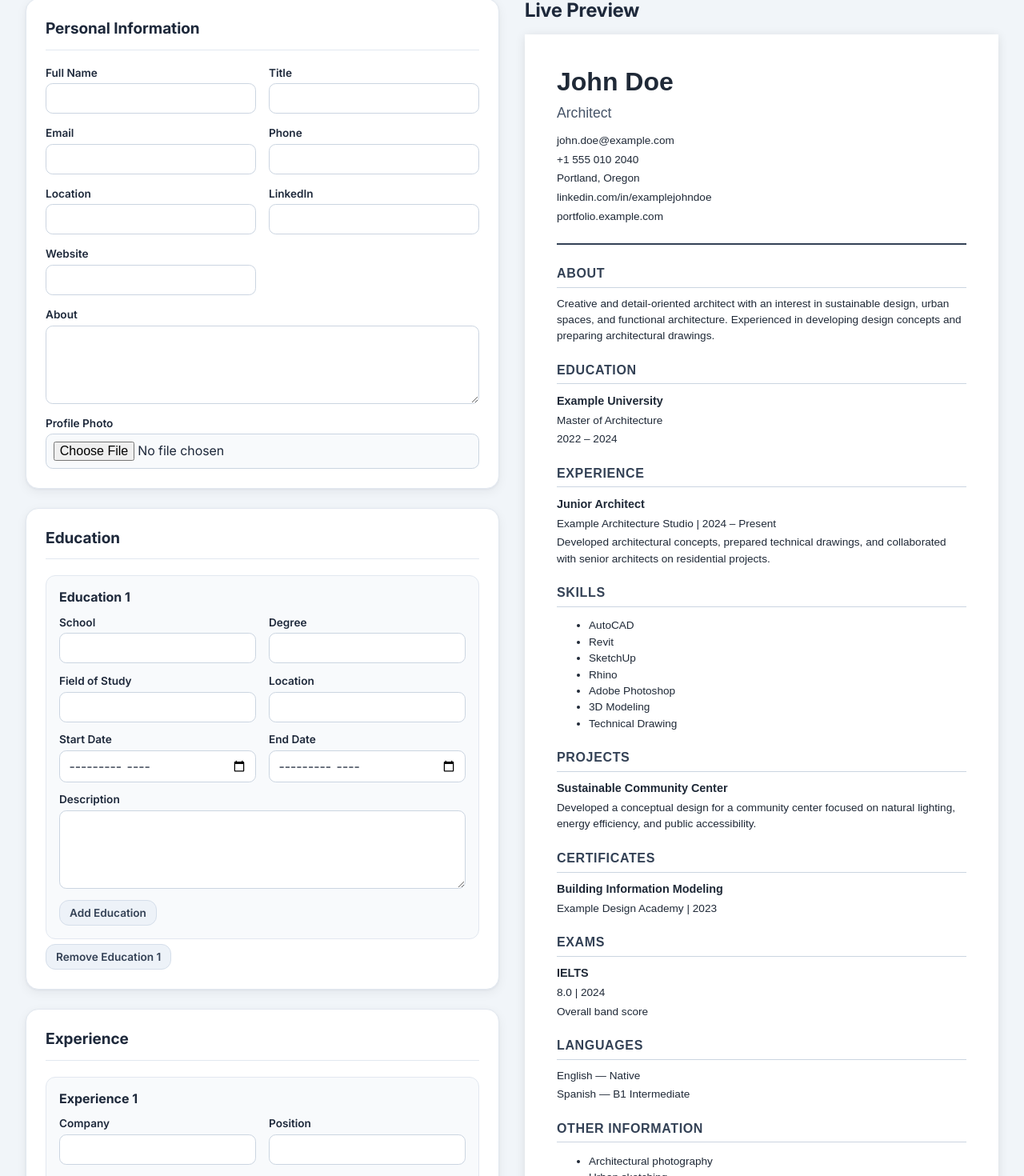
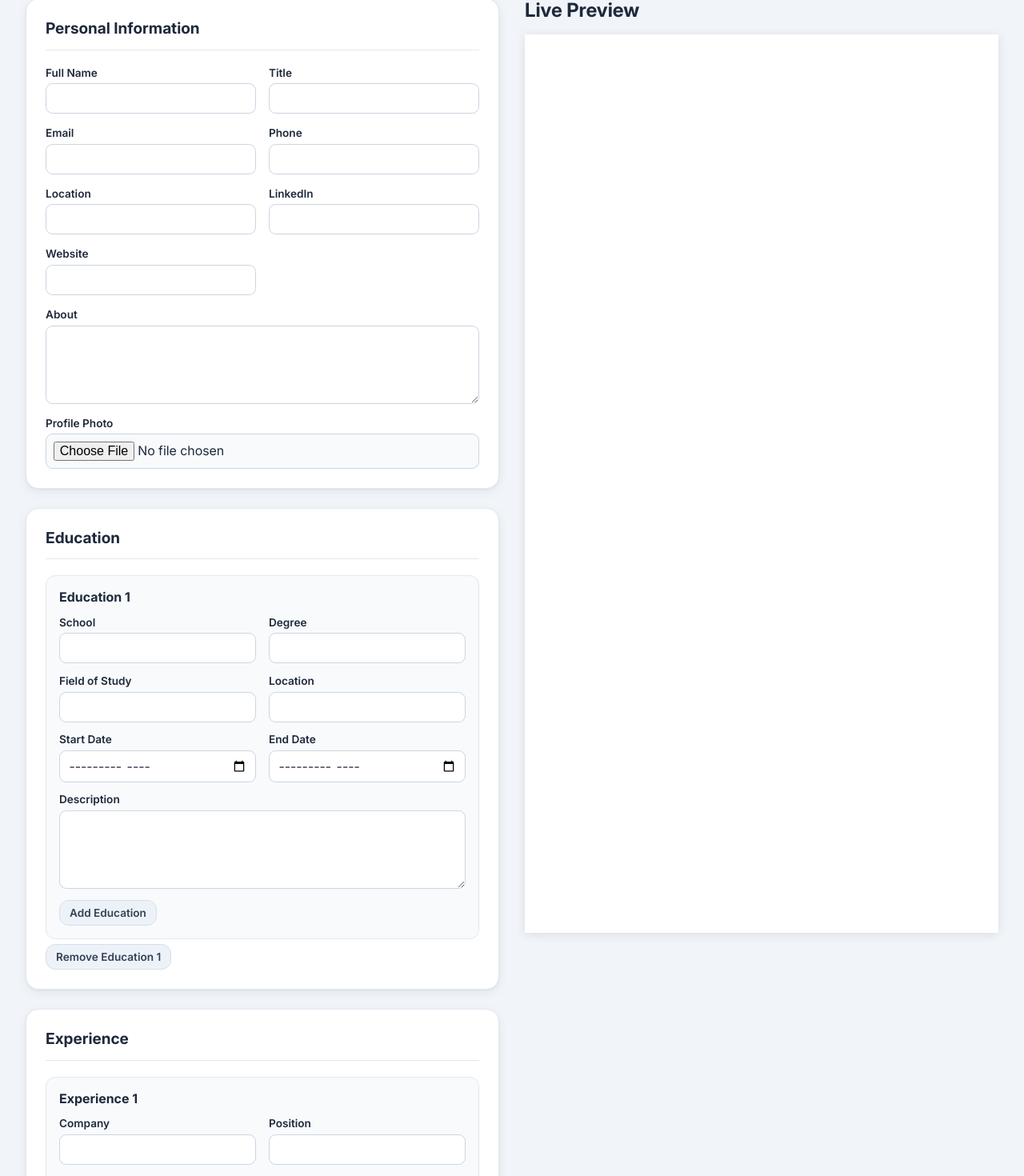
Before and after one commit to canberkg67/cv-app, a React (Vite) app: page / in a window 1280 px wide. Shown: the part 182-1652 px from the top of the page at 80% size. Built offline with nearby package versions, Linux system fonts and the light colour scheme.

Commit message:
feat: hide empty sections and placeholders in preview page

```diff
--- a/src/components/Preview.jsx
+++ b/src/components/Preview.jsx
@@ -1,3 +1,13 @@
+function hasValue(value) {
+    return typeof value === "string" ? value.trim().length > 0 : Boolean(value);
+}
+
+function hasEntryContent(entry) {
+    return Object.entries(entry).some(([key, value]) =>
+        key !== "id" && hasValue(value)
+    );
+}
+
 export default function Preview({
     personalInfo,
     education,
@@ -9,56 +19,33 @@ export default function Preview({
     language,
     other
 }) {
-
-    const skillList = skills
-        .split("\n")
-        .map((skill) => skill.trim())
-        .filter(Boolean);
-
-    const otherList = other
-        .split("\n")
-        .map((item) => item.trim())
-        .filter(Boolean);
-
+    const skillList = skills.split("\n").map(skill => skill.trim()).filter(Boolean);
+    const otherList = other.split("\n").map(item => item.trim()).filter(Boolean);
     const filledEducation = education
-        .map((entry, index) => ({ entry, index }))
-        .filter(({ entry }) =>
-            Object.entries(entry).some(([key, value]) => key !== "id" && value)
-        )
-        .sort(({ entry: first }, { entry: second }) => {
-            if (!first.schoolEndDate) return second.schoolEndDate ? 1 : 0;
-            if (!second.schoolEndDate) return -1;
+        .filter(hasEntryContent)
+        .sort((first, second) => {
+            if (!hasValue(first.schoolEndDate)) return hasValue(second.schoolEndDate) ? 1 : 0;
+            if (!hasValue(second.schoolEndDate)) return -1;
             return second.schoolEndDate.localeCompare(first.schoolEndDate);
         });
     const filledExperience = experience
-        .map((entry, index) => ({ entry, index }))
-        .filter(({ entry }) =>
-            Object.entries(entry).some(([key, value]) => key !== "id" && value)
-        )
-        .sort(({ entry: first }, { entry: second }) => {
-            if (!first.jobEndDate) return second.jobEndDate ? -1 : 0;
-            if (!second.jobEndDate) return 1;
+        .filter(hasEntryContent)
+        .sort((first, second) => {
+            if (!hasValue(first.jobEndDate)) return hasValue(second.jobEndDate) ? -1 : 0;
+            if (!hasValue(second.jobEndDate)) return 1;
             return second.jobEndDate.localeCompare(first.jobEndDate);
         });
-    const filledProjects = projects.filter(entry =>
-        entry.projectName || entry.projectLink || entry.projectDescription
-    );
-    const filledCertificates = certificates.filter(entry =>
-        entry.certificateName || entry.issuingOrganization ||
-        entry.certificateDate || entry.certificateLink
-    );
-    const filledExams = exams.filter(entry =>
-        entry.examName || entry.examScore || entry.examDate || entry.examDetails
-    );
-    const filledLanguages = language.filter(entry =>
-        entry.language || entry.languageLevel
-    );
+    const filledProjects = projects.filter(hasEntryContent);
+    const filledCertificates = certificates.filter(hasEntryContent);
+    const filledExams = exams.filter(hasEntryContent);
+    const filledLanguages = language.filter(hasEntryContent);
+    const hasPersonalInfo = Object.values(personalInfo).some(hasValue);
 
     return (
         <section className="cv-preview">
             <h2>Live Preview</h2>
-
             <div className="cv-page" lang="en">
+                {hasPersonalInfo && (
                     <header className="cv-header">
                         {personalInfo.profilePhoto && (
                             <img
@@ -67,208 +54,152 @@ export default function Preview({
                                 alt="Profile"
                             />
                         )}
-                    <h1>{personalInfo.fullName || "John Doe"}</h1>
-                    <h2>{personalInfo.title || "Architect"}</h2>
+                        {hasValue(personalInfo.fullName) && <h1>{personalInfo.fullName}</h1>}
+                        {hasValue(personalInfo.title) && <h2>{personalInfo.title}</h2>}
+                        {["email", "phone", "location", "linkedin", "website"].map(field =>
+                            hasValue(personalInfo[field]) && (
+                                <p key={field}>{personalInfo[field]}</p>
+                            )
+                        )}
+                    </header>
+                )}
 
-                    <p>{personalInfo.email || "john.doe@example.com"}</p>
-                    <p>{personalInfo.phone || "+1 555 010 2040"}</p>
-                    <p>{personalInfo.location || "Portland, Oregon"}</p>
-                    <p>{personalInfo.linkedin || "linkedin.com/in/examplejohndoe"}</p>
-                    <p>{personalInfo.website || "portfolio.example.com"}</p>
-
-                </header>
-
+                {hasValue(personalInfo.about) && (
                     <section className="cv-section">
                         <h3>About</h3>
-                    <p>
-                        {personalInfo.about || "Creative and detail-oriented architect with an interest in sustainable design, urban spaces, and functional architecture. Experienced in developing design concepts and preparing architectural drawings."}
-                    </p>
+                        <p>{personalInfo.about}</p>
                     </section>
+                )}
 
+                {filledEducation.length > 0 && (
                     <section className="cv-section">
                         <h3>Education</h3>
-                    {filledEducation.length > 0 ? (
-                        filledEducation.map(({ entry }) => (
+                        {filledEducation.map(entry => (
                             <div key={entry.id}>
-                                <h4>{entry.school}</h4>
-                                {entry.degree && <p>{entry.degree}</p>}
-                                {entry.fieldOfStudy && <p>{entry.fieldOfStudy}</p>}
-                                {entry.schoolLocation && <p>{entry.schoolLocation}</p>}
-                                {(entry.schoolStartDate || entry.schoolEndDate) && (
+                                {hasValue(entry.school) && <h4>{entry.school}</h4>}
+                                {hasValue(entry.degree) && <p>{entry.degree}</p>}
+                                {hasValue(entry.fieldOfStudy) && <p>{entry.fieldOfStudy}</p>}
+                                {hasValue(entry.schoolLocation) && <p>{entry.schoolLocation}</p>}
+                                {(hasValue(entry.schoolStartDate) || hasValue(entry.schoolEndDate)) && (
                                     <p>
-                                        {entry.schoolStartDate || "Start date not set"} –{" "}
-                                        {entry.schoolEndDate || "Present"}
+                                        {entry.schoolStartDate}
+                                        {entry.schoolStartDate && entry.schoolEndDate && " – "}
+                                        {entry.schoolEndDate}
                                     </p>
                                 )}
-                                {entry.schoolDescription && (
-                                    <p>{entry.schoolDescription}</p>
+                                {hasValue(entry.schoolDescription) && <p>{entry.schoolDescription}</p>}
+                            </div>
+                        ))}
+                    </section>
                 )}
-                            </div>
-                        ))
-                    ) : (
-                        <div>
-                            <h4>Example University</h4>
-                            <p>Master of Architecture</p>
-                            <p>2022 – 2024</p>
-                        </div>
-                    )}
-                </section>
 
+                {filledExperience.length > 0 && (
                     <section className="cv-section">
                         <h3>Experience</h3>
-                    {filledExperience.length > 0 ? (
-                        filledExperience.map(({ entry }) => (
+                        {filledExperience.map(entry => (
                             <div key={entry.id}>
-                                <h4>{entry.company}</h4>
-                                {(entry.position || entry.jobStartDate || entry.jobEndDate) && (
+                                {hasValue(entry.company) && <h4>{entry.company}</h4>}
+                                {(hasValue(entry.position) || hasValue(entry.jobStartDate) || hasValue(entry.jobEndDate)) && (
                                     <p>
                                         {entry.position}
                                         {entry.position && (entry.jobStartDate || entry.jobEndDate) && " | "}
-                                        {entry.jobStartDate || "Start date not set"}
-                                        {" – "}
-                                        {entry.jobEndDate || "Present"}
+                                        {entry.jobStartDate}
+                                        {entry.jobStartDate && entry.jobEndDate && " – "}
+                                        {entry.jobEndDate}
                                     </p>
                                 )}
-                                {entry.jobLocation && <p>{entry.jobLocation}</p>}
-                                {entry.jobDescription && <p>{entry.jobDescription}</p>}
+                                {hasValue(entry.jobLocation) && <p>{entry.jobLocation}</p>}
+                                {hasValue(entry.jobDescription) && <p>{entry.jobDescription}</p>}
                             </div>
-                        ))
-                    ) : (
-                        <div>
-                            <h4>Junior Architect</h4>
-                            <p>Example Architecture Studio | 2024 – Present</p>
-                            <p>
-                                Developed architectural concepts, prepared technical drawings, and collaborated with senior architects on residential projects.
-                            </p>
-                        </div>
+                        ))}
+                    </section>
                 )}
-                </section>
 
+                {skillList.length > 0 && (
                     <section className="cv-section">
                         <h3>Skills</h3>
                         <ul>
-                        {(skillList.length > 0
-                            ? skillList
-                            : [
-                                "AutoCAD",
-                                "Revit",
-                                "SketchUp",
-                                "Rhino",
-                                "Adobe Photoshop",
-                                "3D Modeling",
-                                "Technical Drawing",
-                            ]
-                        ).map((skill, index) => (
+                            {skillList.map((skill, index) => (
                                 <li key={`${skill}-${index}`}>{skill}</li>
                             ))}
                         </ul>
                     </section>
+                )}
 
+                {filledProjects.length > 0 && (
                     <section className="cv-section">
                         <h3>Projects</h3>
-                    {filledProjects.length > 0 ? (
-                        filledProjects.map(entry => (
+                        {filledProjects.map(entry => (
                             <div key={entry.id}>
-                                {entry.projectName && <h4>{entry.projectName}</h4>}
-                                {entry.projectLink && <p>{entry.projectLink}</p>}
-                                {entry.projectDescription && (
-                                    <p>{entry.projectDescription}</p>
+                                {hasValue(entry.projectName) && <h4>{entry.projectName}</h4>}
+                                {hasValue(entry.projectLink) && <p>{entry.projectLink}</p>}
+                                {hasValue(entry.projectDescription) && <p>{entry.projectDescription}</p>}
+                            </div>
+                        ))}
+                    </section>
                 )}
-                            </div>
-                        ))
-                    ) : (
-                        <div>
-                            <h4>Sustainable Community Center</h4>
-                            <p>
-                                Developed a conceptual design for a community center focused on natural lighting, energy efficiency, and public accessibility.
-                            </p>
-                        </div>
-                    )}
-                </section>
 
+                {filledCertificates.length > 0 && (
                     <section className="cv-section">
                         <h3>Certificates</h3>
-                    {filledCertificates.length > 0 ? (
-                        filledCertificates.map(entry => (
+                        {filledCertificates.map(entry => (
                             <div key={entry.id}>
-                                {entry.certificateName && <h4>{entry.certificateName}</h4>}
-                                {(entry.issuingOrganization || entry.certificateDate) && (
+                                {hasValue(entry.certificateName) && <h4>{entry.certificateName}</h4>}
+                                {(hasValue(entry.issuingOrganization) || hasValue(entry.certificateDate)) && (
                                     <p>
                                         {entry.issuingOrganization}
                                         {entry.issuingOrganization && entry.certificateDate && " | "}
                                         {entry.certificateDate}
                                     </p>
                                 )}
-                                {entry.certificateLink && <p>{entry.certificateLink}</p>}
+                                {hasValue(entry.certificateLink) && <p>{entry.certificateLink}</p>}
                             </div>
-                        ))
-                    ) : (
-                        <div>
-                            <h4>Building Information Modeling</h4>
-                            <p>Example Design Academy | 2023</p>
-                        </div>
+                        ))}
+                    </section>
                 )}
-                </section>
 
+                {filledExams.length > 0 && (
                     <section className="cv-section">
                         <h3>Exams</h3>
-                    {filledExams.length > 0 ? (
-                        filledExams.map(entry => (
+                        {filledExams.map(entry => (
                             <div key={entry.id}>
-                                {entry.examName && <h4>{entry.examName}</h4>}
-                                {(entry.examScore || entry.examDate) && (
+                                {hasValue(entry.examName) && <h4>{entry.examName}</h4>}
+                                {(hasValue(entry.examScore) || hasValue(entry.examDate)) && (
                                     <p>
                                         {entry.examScore}
                                         {entry.examScore && entry.examDate && " | "}
                                         {entry.examDate}
                                     </p>
                                 )}
-                                {entry.examDetails && <p>{entry.examDetails}</p>}
+                                {hasValue(entry.examDetails) && <p>{entry.examDetails}</p>}
                             </div>
-                        ))
-                    ) : (
-                        <div>
-                            <h4>IELTS</h4>
-                            <p>8.0 | 2024</p>
-                            <p>Overall band score</p>
-                        </div>
+                        ))}
+                    </section>
                 )}
-                </section>
 
+                {filledLanguages.length > 0 && (
                     <section className="cv-section">
                         <h3>Languages</h3>
-                    {filledLanguages.length > 0 ? (
-                        filledLanguages.map(entry => (
+                        {filledLanguages.map(entry => (
                             <p key={entry.id}>
-                                {entry.language || "Language"}
+                                {entry.language}
                                 {entry.language && entry.languageLevel && " — "}
                                 {entry.languageLevel}
                             </p>
-                        ))
-                    ) : (
-                        <>
-                            <p>English — Native</p>
-                            <p>Spanish — B1 Intermediate</p>
-                        </>
+                        ))}
+                    </section>
                 )}
-                </section>
 
+                {otherList.length > 0 && (
                     <section className="cv-section">
                         <h3>Other Information</h3>
                         <ul>
-                        {(otherList.length > 0
-                            ? otherList
-                            : [
-                                "Architectural photography",
-                                "Urban sketching",
-                                "Volunteering",
-                                "Sustainable design research",
-                            ]
-                        ).map((item, index) => (
+                            {otherList.map((item, index) => (
                                 <li key={`${item}-${index}`}>{item}</li>
                             ))}
                         </ul>
                     </section>
+                )}
             </div>
         </section>
     );
```
Lines whose indentation alone changed are shown as unchanged.
